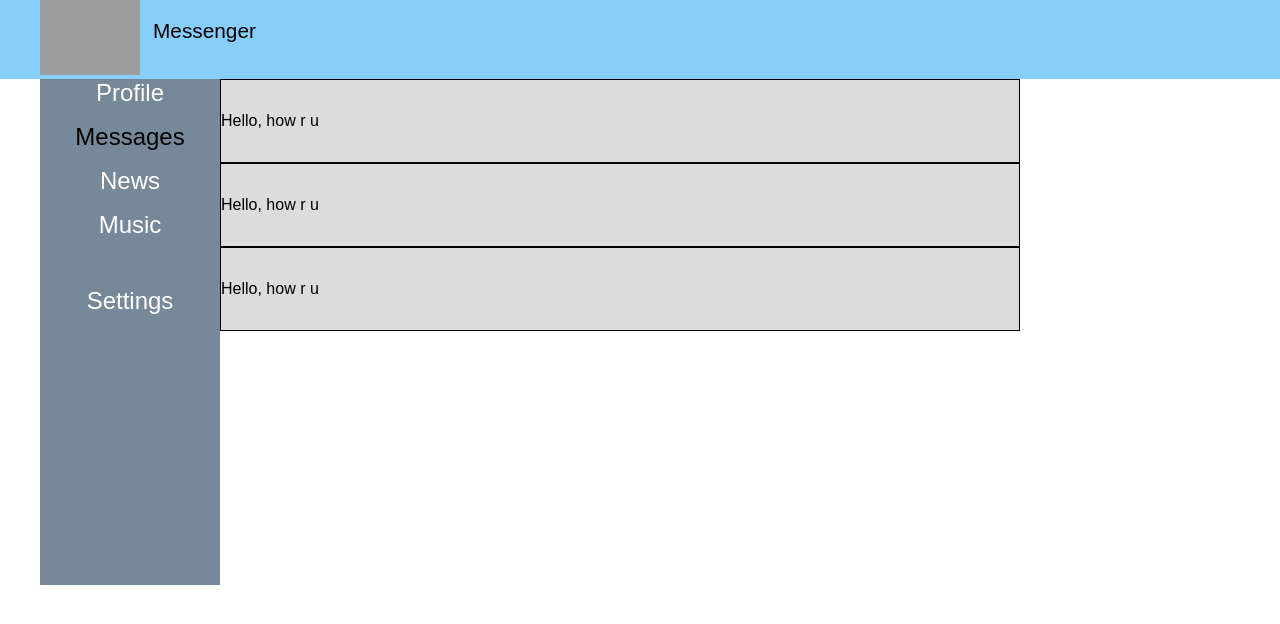
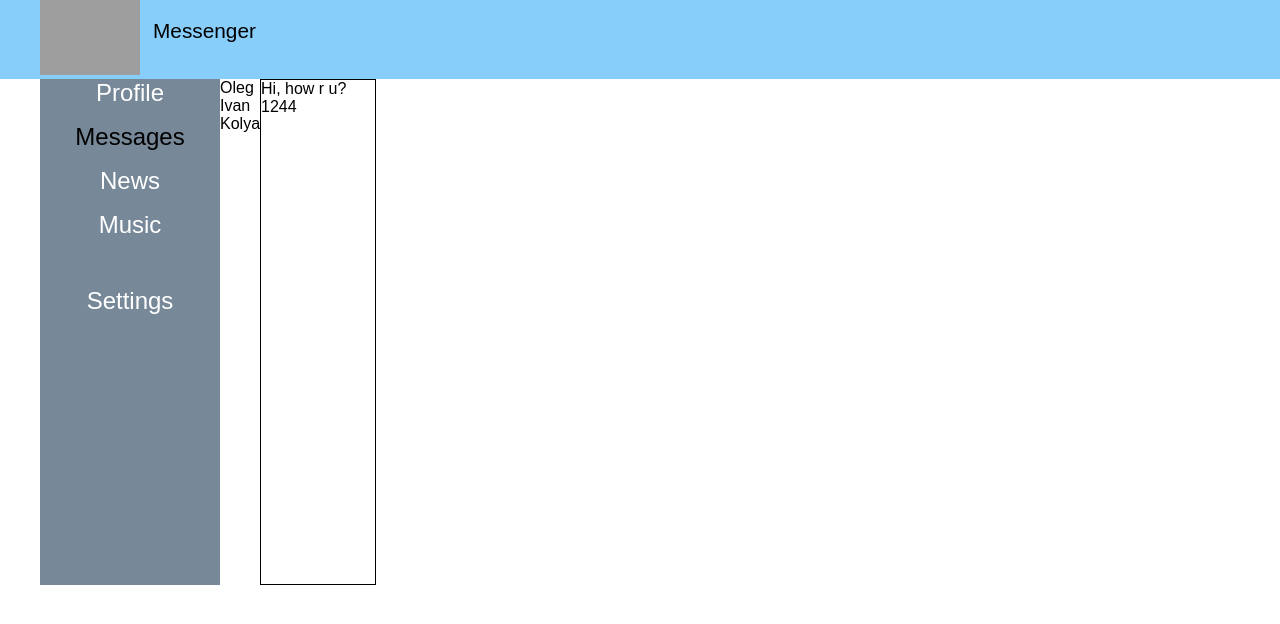
Before and after one commit to hyphast/React_messenger, a React (Create React App) app: page /dialogs in a window 1280 px wide. Shown: the top 624 px of the page. Built offline with nearby package versions, Linux system fonts and the light colour scheme; grey boxes are pictures that could not be loaded.

Commit message:
4 commit

```diff
--- a/src/App.js
+++ b/src/App.js
@@ -2,7 +2,7 @@ import './App.css';
 import Header from './components/Header/Header';
 import NavBar from './components/NavBar/NavBar';
 import Profile from './components/Profile/Profile';
-import Message from './components/Messages/Message';
+import Dialogs from './components/Dialogs/Dialogs';
 import News from './components/News/News';
 import Music from './components/Music/Music';
 import Settings from './components/Settings/Settings';
@@ -16,11 +16,11 @@ function App() {
       <Header />
       <div className='main container'>
         <NavBar />
-        <Route path='/profile' component={Profile} />
-        <Route path='/dialogs' component={Message} />
-        <Route path='/news' component={News} />
-        <Route path='/music' component={Music} />
-        <Route path='/settings' component={Settings}/>
+        <Route exact path='/profile' component={Profile} />
+        <Route exact path='/dialogs' component={Dialogs} />
+        <Route exact path='/news' component={News} />
+        <Route exact path='/music' component={Music} />
+        <Route exact path='/settings' component={Settings}/>
       </div>
     </div>
   </BrowserRouter>
--- /dev/null
+++ b/src/components/Dialogs/Dialogs.jsx
@@ -0,0 +1,36 @@
+import DialogsCss from './Dialogs.module.css';
+import {NavLink} from "react-router-dom";
+
+const Dialogs_item = (props) => {
+    let path = '/dialogs/' + props.id;
+    return (
+        <div>
+            <NavLink to={path} className={DialogsCss.dialog}>{props.name}</NavLink>
+        </div>
+    )
+}
+
+const Message = (props) => {
+    return (
+        <div className={DialogsCss.message}>{props.message}</div>
+    )
+}
+
+const Dialogs = (props) => {
+    return (
+        <div className={DialogsCss.dialogs}>
+            <div className={DialogsCss.dialogs_item}>
+                <Dialogs_item name='Oleg' id='1'/>
+                <Dialogs_item name='Ivan' id='2'/>
+                <Dialogs_item name='Kolya' id='3'/>
+            </div>
+
+            <div className={DialogsCss.messages}>
+               <Message message='Hi, how r u?' />
+               <Message message='1244' />
+            </div>
+        </div>
+    )
+}
+
+export default Dialogs;
--- /dev/null
+++ b/src/components/Dialogs/Dialogs.module.css
@@ -0,0 +1,12 @@
+.dialogs {
+    display: grid;
+    grid-template-columns: 20fr 58fr;
+}
+
+.dialogs_item a {
+    color: black;
+}
+
+.messages {
+    border: 1px solid black;
+}
--- a/src/components/Messages/Message.jsx
+++ /dev/null
@@ -1,13 +0,0 @@
-import MessageCss from './Message.module.css';
-
-const Message = () => {
-    return (
-    <div className={MessageCss.messages}>
-        <div className={MessageCss.message}>Hello, how r u</div>
-        <div className={MessageCss.message}>Hello, how r u</div>
-        <div className={MessageCss.message}>Hello, how r u</div>
-    </div>
-    )
-}
-
-export default Message;
--- a/src/components/Messages/Message.module.css
+++ /dev/null
@@ -1,6 +0,0 @@
-.message {
-    width: 800px;
-    padding: 2rem 0;
-    background-color: gainsboro;
-    border: 1px solid black;
-}
```
